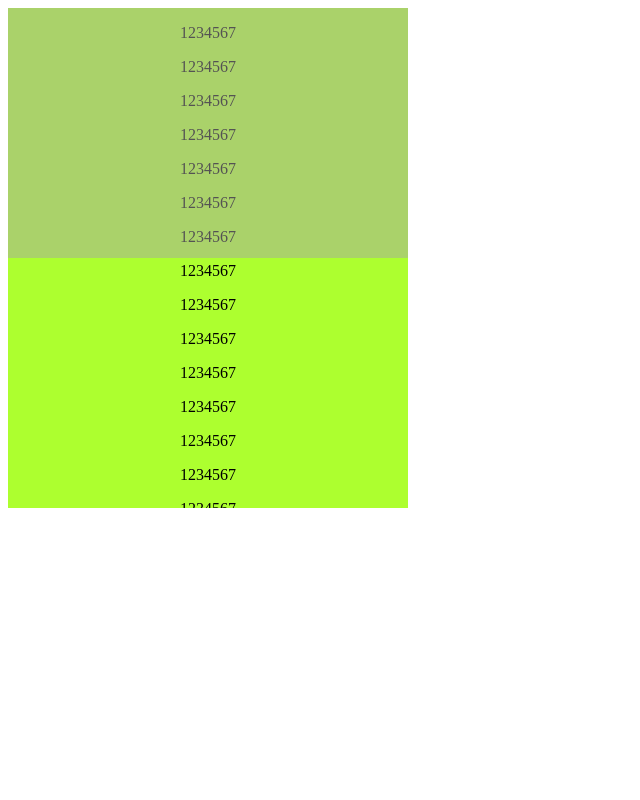
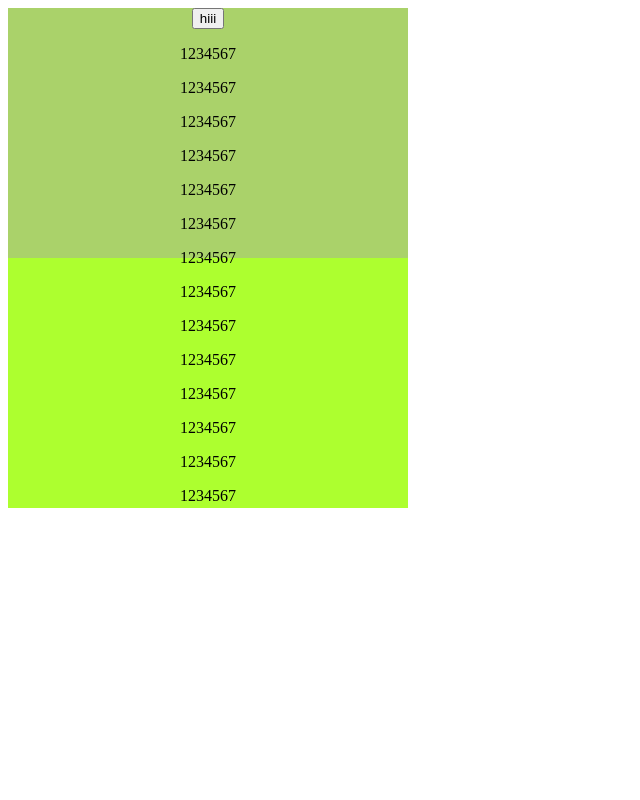
Before and after one commit to avais1021/Interview, a plain HTML site: page iphone/iphone.html in a window 1280 px wide. Shown: the whole page, without its empty margins (0-640 px from the left). Drawn offline with Linux system fonts and the light colour scheme.

Commit message:
add two files

```diff
--- a/iphone/iphone.html
+++ b/iphone/iphone.html
@@ -20,13 +20,27 @@
             overflow: scroll;
             -webkit-overflow-scrolling: touch;
         } */
+        .section{
+            background-color: greenyellow;
+            max-width: 400px;
+        }
 
         .box {
             position: relative;
             max-width: 400px;
-            background: greenyellow;
             text-align: center;
+            z-index: 1;
         }
+        /* .box::after{
+            content: "";
+            position: absolute;
+            top: 0;
+            left: 0;
+            width: 100%;
+            height: 50%;
+            background-color: rgb(167, 166, 166);
+            opacity: 0.4;
+        } */
 
         .overlay {
             position: absolute;
@@ -35,8 +49,11 @@
             opacity: 0.5;
             width: 100%;
             height: 50%;
-            -webkit-overflow-scrolling: touch;
+            overflow-y: scroll;
+            z-index: -1;
+            /* display: none; */
         }
+
 
         .numbers {
             height: 500px;
@@ -53,6 +70,7 @@
 
         <div class="box">
             <div class="numbers">
+                <button>hiii</button>
                 <p>1234567</p>
                 <p>1234567</p>
                 <p>1234567</p>
```
